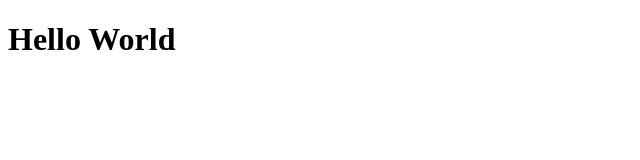
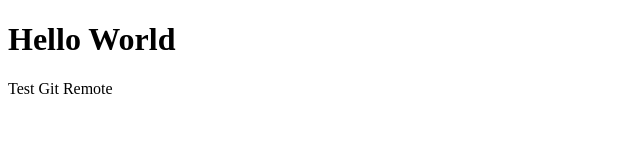
Before and after one commit to ricky3knowhere/git-test-3, a plain HTML site: page index.html in a window 1280 px wide. Shown: the whole page, without its empty margins (0-640 px from the left). Drawn offline with Linux system fonts and the light colour scheme.

Commit message:
add paragraph

```diff
--- a/index.html
+++ b/index.html
@@ -6,5 +6,6 @@
   </head>
   <body>
     <h1>Hello World</h1>
+    <p>Test Git Remote</p>
   </body>
 </html>
```
